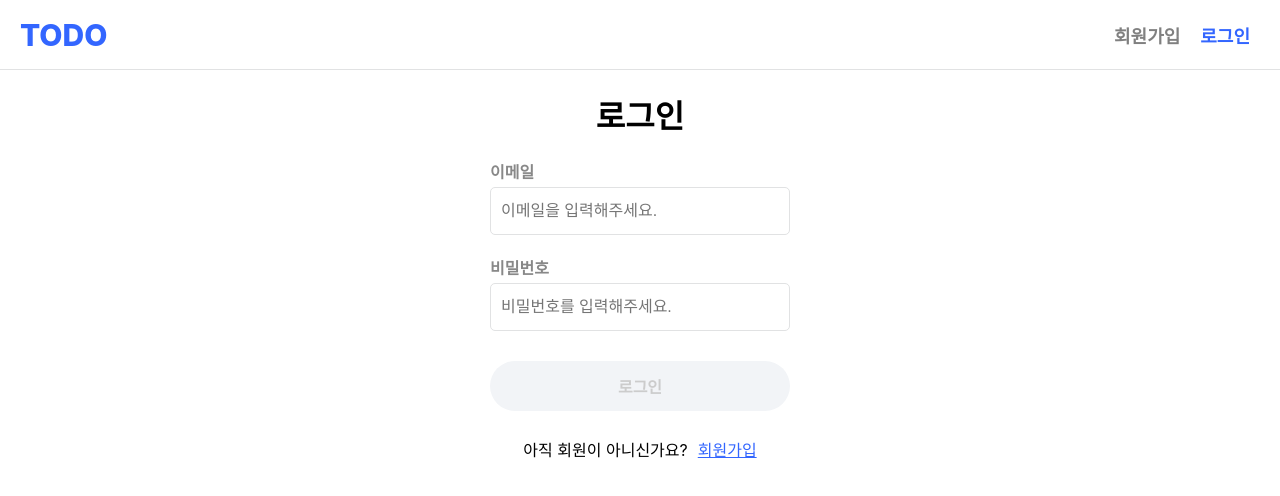
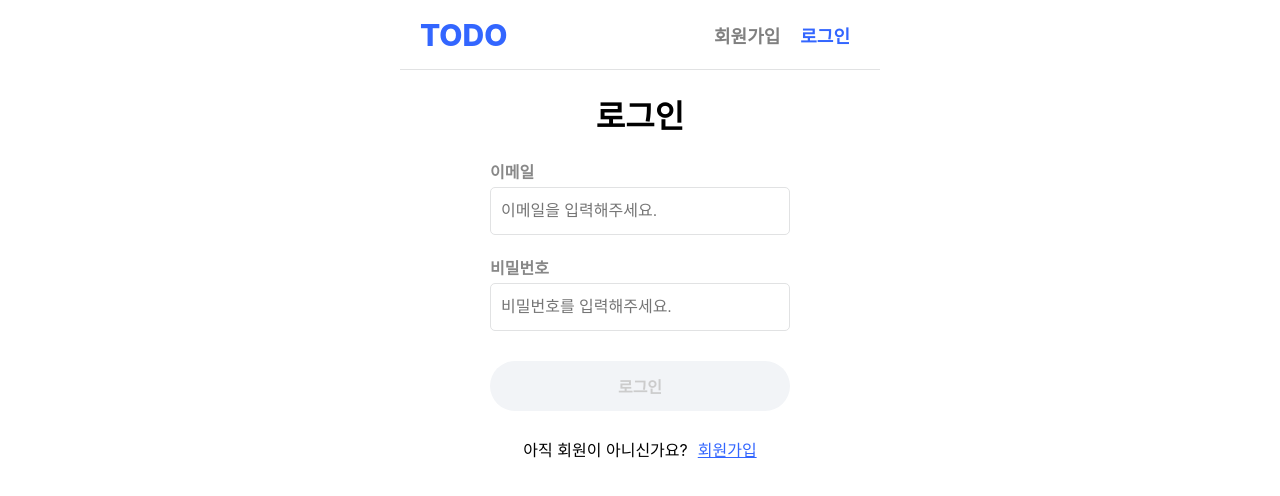
Before and after one commit to 0chae01/wanted-pre-onboarding-frontend, a React (Create React App) app: page /signin in a window 1280 px wide. Shown: the top 496 px of the page. Built offline with nearby package versions, Linux system fonts and the light colour scheme.

Commit message:
design: 헤더 최대사이즈 고정(480px)

```diff
--- a/src/components/Header.tsx
+++ b/src/components/Header.tsx
@@ -41,8 +41,10 @@ export default Header;
 const Container = styled.div`
   background-color: #ffffff;
   width: 100%;
+  max-width: 480px;
   height: 70px;
   padding: 0 20px;
+  margin: 0 auto;
   box-sizing: border-box;
   border-bottom: 1px solid #e1e2e3;
   display: flex;
```
